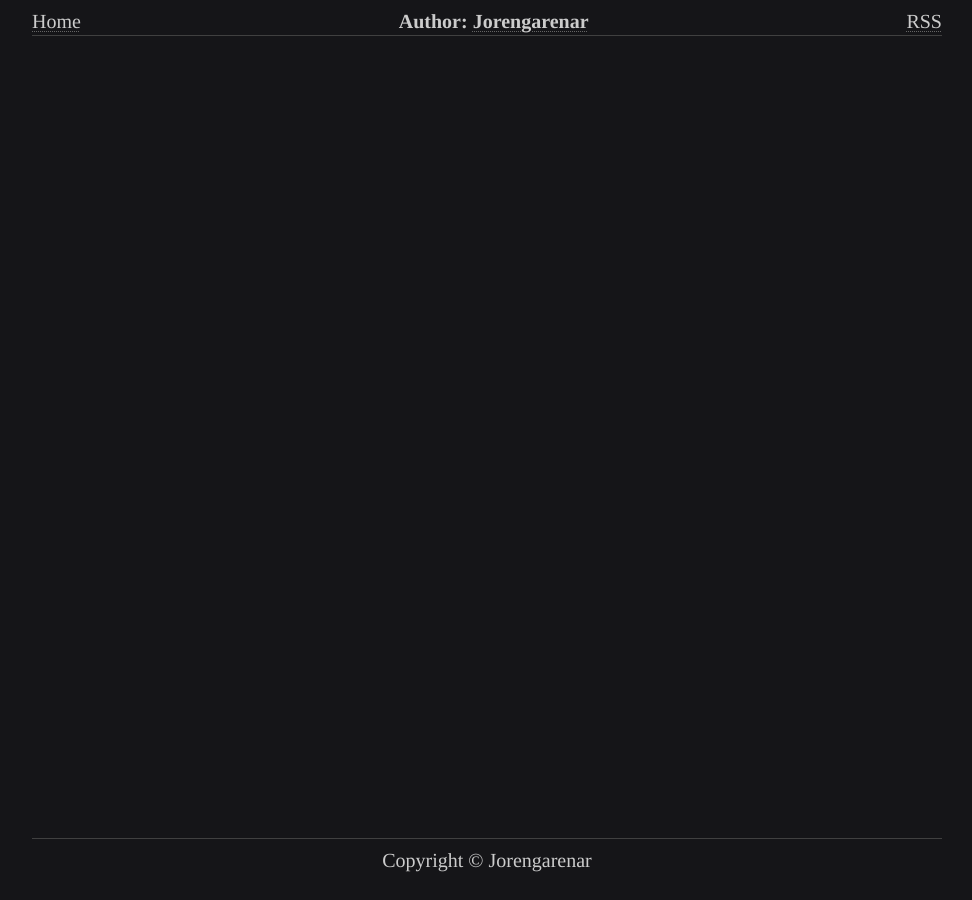
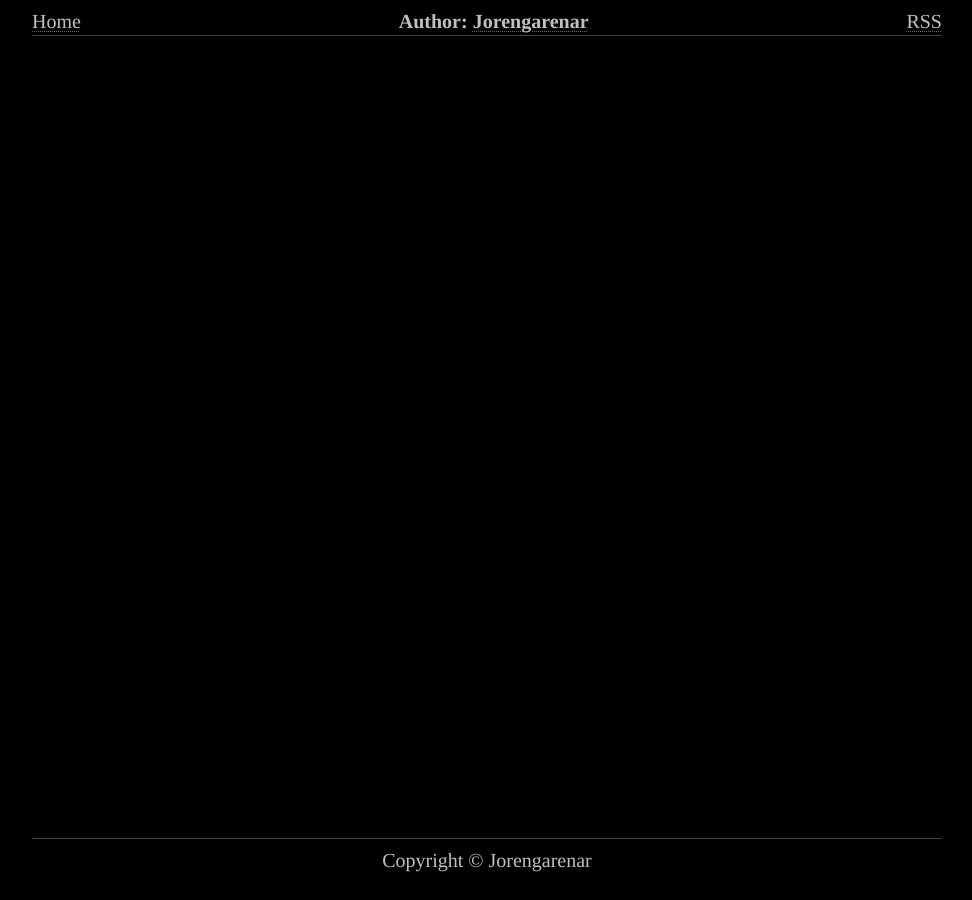
Before and after one commit to Jorenar/blog, a Jekyll site: the page built from index.md, in a window 1280 px wide. Shown: the whole page, without its empty margins (153-1125 px from the left). Built offline with Jekyll 4.4.1, drawn with Linux system fonts in a browser that asks for light colours.

Commit message:
Update style

```diff
--- a/_layouts/default.html
+++ b/_layouts/default.html
@@ -11,11 +11,11 @@
   <link type="application/atom+xml" rel="alternate" href="{{ "/feed.xml" | relative_url }}" title="Jorengarenar">
 </head>
 <body>
-  <header>
+  <nav>
     <a href="{{ "/" | relative_url }}">Home</a>
     <b>Author: <a rel="author" href="https://joren.ga">{{ site.author | escape }}</a></b>
     <a href="{{ 'feed.xml' | relative_url }}">RSS</a>
-  </header>
+  </nav>
   <main>
 {{ content }}
   </main>
--- a/style.css
+++ b/style.css
@@ -1,6 +1,6 @@
 body {
-  background-color: #151518;
-  color: #ccc;
+  background-color: #000;
+  color: #dddd;
   display: flex;
   flex-direction: column;
   font-family: Times, serif;
@@ -11,7 +11,7 @@ body {
   text-align: justify;
 }
 
-body > header {
+nav {
   display: flex;
   border-bottom: 1px solid #404040;
   justify-content: space-between;
@@ -24,12 +24,12 @@ main {
   padding: 10px;
 }
 
-main > header > h1 {
+header > h1 {
   font-size: 2em;
   margin-top: 0;
 }
 
-main > header > time {
+header > time {
   font-size: 0.8em;
 }
 
@@ -52,13 +52,13 @@ h1, h2, h3, h4, h5 {
 }
 
 a {
-  color: #ccc;
+  color: inherit;
   text-decoration: underline dotted 1px #666;
   text-underline-offset: 3px;
 }
 
 a:visited {
-  color: #ccc;
+  color: inherit;
 }
 
 blockquote {
@@ -76,8 +76,7 @@ p + ul, p + ol {
 }
 
 aside {
-  background: #171717;
-  border: 1px solid #5555;
+  border: 1px solid #8883;
   font-size: 0.9em;
   margin: 1em auto;
   padding: 0.5em;
@@ -91,6 +90,9 @@ aside > :last-child {
   margin-bottom: 0;
 }
 
+aside:not(:hover) {
+  color: #bbbb;
+}
 
 code {
   font-size: 0.8em;
@@ -105,11 +107,13 @@ pre {
   padding: 10px;
 }
 
-pre, p > code {
-  padding: 2px;
-  border: 1px solid #404040;
+p > code {
+  padding: 0 2px;
 }
 
+pre, p > code {
+  border: 1px solid #4444;
+}
 
 .post-list {
   font-size: 1.3em;
```
